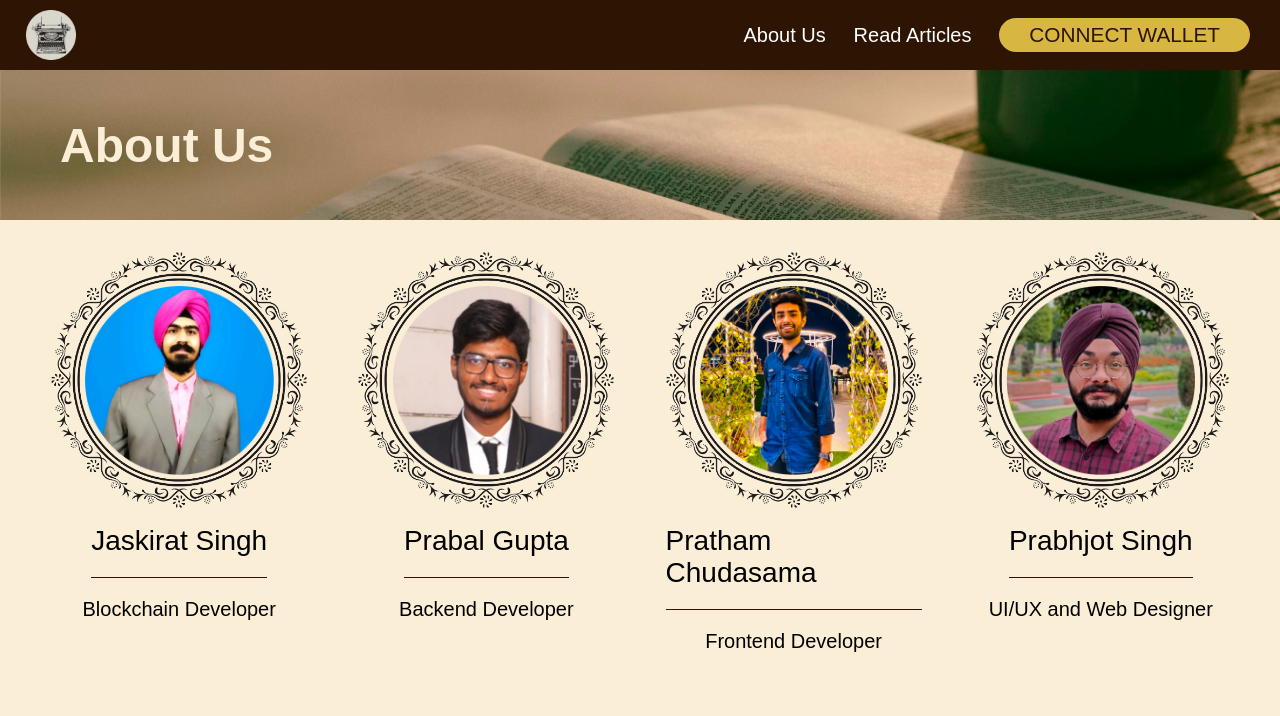
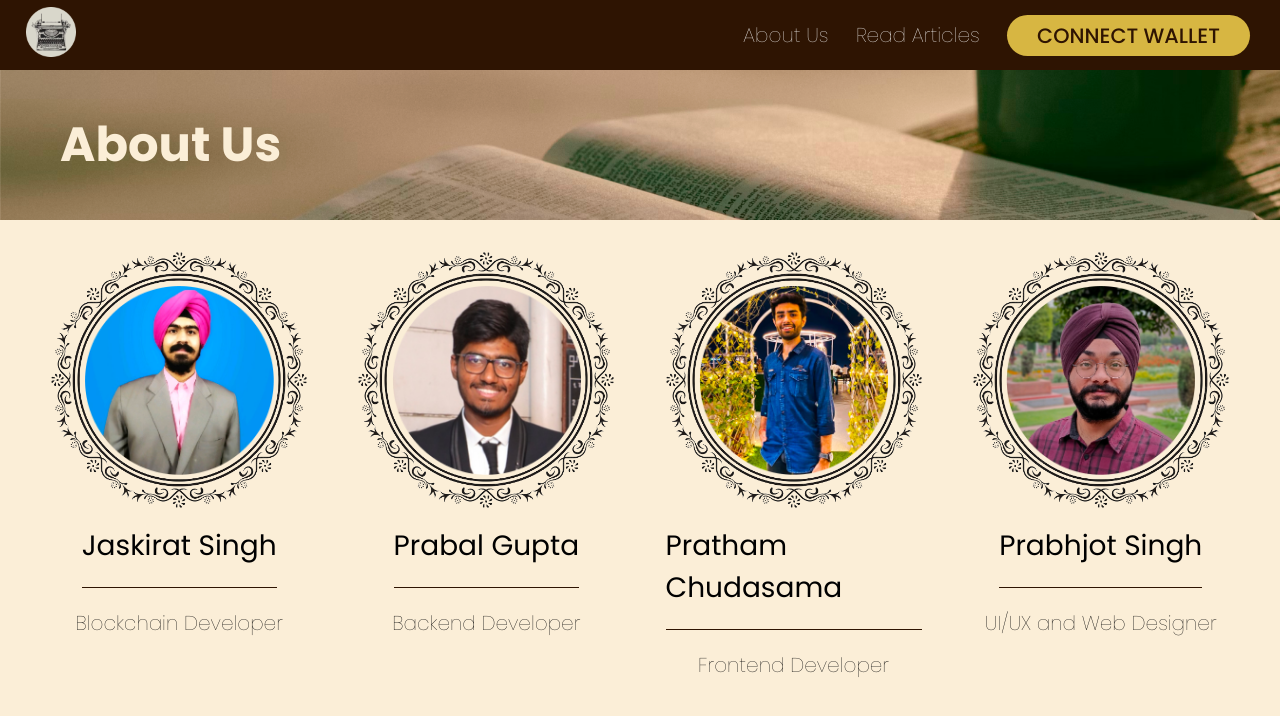
Before and after one commit to PrabalGupt/opinionect-VSIT05, a React (Create React App) app in the folder client/: page /About in a window 1280 px wide. Shown: the top 716 px of the page. Built offline with nearby package versions, Linux system fonts and the light colour scheme.

Commit message:
added fonts

```diff
--- a/client/src/components/AllArticles.js
+++ b/client/src/components/AllArticles.js
@@ -47,7 +47,7 @@ const AllArticles = () => {
   return (
     <div>
       <div className="articles-heading-container">
-        <h2 className='articles-heading'>News Articles</h2>
+        <h2 className='articles-heading chomsky'>News Articles</h2>
       </div>
       {articles.map((content, index) => (
         <div className='all-articles-article-container' key={index}>
--- a/client/src/components/Home.js
+++ b/client/src/components/Home.js
@@ -4,6 +4,7 @@ const Home = () => {
   return (
     <div>
       <img className='home-top-background' src='images/typewriter-background.svg' alt='printer'></img>
+
     </div>
   )
 }
--- a/client/src/components/Navbar.js
+++ b/client/src/components/Navbar.js
@@ -1,5 +1,5 @@
-import React, { useState } from 'react';
-import { Link } from 'react-router-dom';
+import React, { useState } from "react";
+import { Link } from "react-router-dom";
 
 const Navbar = () => {
 	const [userHash, setUserHash] = useState(null);
@@ -7,26 +7,44 @@ const Navbar = () => {
 	const connect = async () => {
 		if (typeof window.ethereum !== "undefined") {
 			try {
-        const accounts = await window.ethereum.request({ method: "eth_requestAccounts" });
+				const accounts = await window.ethereum.request({
+					method: "eth_requestAccounts",
+				});
 				setUserHash(accounts[0]);
 			} catch (error) {
 				console.error("Error connecting wallet:", error);
 			}
 		}
-  }
+	};
 
 	return (
-    <div className='navbar'>
-      <img className="logo" src='./images/typewriter.png' alt='printer'></img>
-      <Link className='nav-about-us nav-link' to="/About">About Us</Link>
-      <Link className='nav-read-articles nav-link' to="/Articles">Read Articles</Link>
+		<div className="navbar">
+			<Link to="/">
+				<img
+					className="logo"
+					src="./images/typewriter.png"
+					alt="printer"
+				></img>
+			</Link>
+			<Link className="nav-about-us nav-link" to="/About">
+				About Us
+			</Link>
+			<Link className="nav-read-articles nav-link" to="/Articles">
+				Read Articles
+			</Link>
 			{userHash ? (
 				<span>{userHash}</span>
 			) : (
-        <Link to="/Articles" onClick={connect} className='signin-button'>CONNECT WALLET</Link>
+				<Link
+					to="/Articles"
+					onClick={connect}
+					className="signin-button"
+				>
+					CONNECT WALLET
+				</Link>
 			)}
 		</div>
 	);
-}
+};
 
 export default Navbar;
--- a/client/src/index.css
+++ b/client/src/index.css
@@ -1,63 +1,70 @@
-body {
-  margin: 0;
-  font-family: -apple-system, BlinkMacSystemFont, 'Segoe UI', 'Roboto', 'Oxygen',
-    'Ubuntu', 'Cantarell', 'Fira Sans', 'Droid Sans', 'Helvetica Neue',
-    sans-serif;
-  -webkit-font-smoothing: antialiased;
-  -moz-osx-font-smoothing: grayscale;
+@import url("https://fonts.googleapis.com/css2?family=Poppins:ital,wght@0,100;0,200;0,300;0,400;0,500;0,600;0,700;0,800;0,900;1,100;1,200;1,300;1,400;1,500;1,600;1,700;1,800;1,900&display=swap");
+
+@font-face {
+    font-family: "chomsky";
+    src: url("../chomsky.regular.otf");
 }
 
+* {
+	margin: 0;
+	padding: 0;
+	box-sizing: border-box;
+    font-family: "Poppins", sans-serif;
+}
+
+
+
 code {
-  font-family: source-code-pro, Menlo, Monaco, Consolas, 'Courier New',
+	font-family: source-code-pro, Menlo, Monaco, Consolas, "Courier New",
 		monospace;
 }
 
-.App{
-    font-family: 'Montserrat', sans-serif;
+.App {
+	font-family: "Montserrat", sans-serif;
 }
 
-.navbar{
-    background-color: #2E1402;
+.navbar {
+	background-color: #2e1402;
 	height: 70px;
 	display: flex;
 	justify-content: space-between;
 	align-items: center;
 }
 
-.logo{
+.logo {
 	margin-left: 2vw;
 	height: 50px;
 }
 
-.nav-about-us{
+.nav-about-us {
 	margin-left: 50vw;
 }
 
-.nav-link{
+.nav-link {
 	font-size: 20px;
 	text-decoration: none;
 	color: white;
 	font-weight: 100;
 }
 
-.nav-heading{
-    font-family: 'Kalnia', serif;
+.nav-heading {
+	font-family: "Kalnia", serif;
 	font-weight: 500;
-    color: #C1A554;
+	color: #c1a554;
 	font-size: 25px;
 }
 
-.tagline{
-    color: #C1A554;
+.tagline {
+	color: #c1a554;
 	font-size: 13px;
 	font-weight: 400;
 }
 
-.signin-button{
-    color: #2E1402;
+.signin-button {
+	color: #2e1402;
 	text-decoration: none;
 	font-size: 1.3em;
-    background-color: #D7B642;
+	background-color: #d7b642;
 	/* border: 3px solid #C1A554 ; */
 	border-radius: 30px;
 	padding: 5px 30px;
@@ -67,16 +74,16 @@ code {
 }
 
 .signin-button:hover {
-    color: #D7B642;
-    background-color: #2E1402;
-    border: 1px solid #D7B642;
+	color: #d7b642;
+	background-color: #2e1402;
+	border: 1px solid #d7b642;
 }
 
-.home-top-background{
+.home-top-background {
 	width: 100vw;
 }
 
-.articles-heading-container{
+.articles-heading-container {
     background-image: url("images/iphone-background.svg");
 	/* background-size:cover;
     overflow-x: hidden; */
@@ -86,61 +93,65 @@ code {
 	background-position: -200px 0px;
 }
 
-.articles-heading{
+.chomsky{
+    font-family: 'chomsky';
+}
+
+.articles-heading {
 	/* height: inherit; */
 	padding-left: 60px;
 	font-size: 3em;
-    color: #2E1402;
+	color: #2e1402;
 	/* background: linear-gradient(to right, #2E1402, transparent);
     background-color: red; */
 }
 
-.short-article-holder{
+.short-article-holder {
 	padding: 10px 50px;
 }
 
-.all-articles-article{
+.all-articles-article {
 	text-decoration: none;
 	color: white;
-    background-color: #2E1402;
+	background-color: #2e1402;
 	display: inline-block;
 	width: 70vw;
 	margin: 20px;
 	padding: 20px;
-    opacity:0.5;
+	opacity: 0.5;
 }
 
-.all-articles-article-container{
+.all-articles-article-container {
 	/* padding: auto; */
-    text-align:center;
+	text-align: center;
 }
 
-body{
-    background-color: #FBEED7;
+body {
+	background-color: #fbeed7;
 }
 
-.article-title{
+.article-title {
 	color: white;
-    background-color: #2E1402;
+	background-color: #2e1402;
 	display: inline-block;
 	/* width: 70vw; */
 	margin: 20px 5vw;
 	padding: 20px;
-    opacity:0.5;
+	opacity: 0.5;
 	max-width: 70vw;
 }
 
-.article-body{
+.article-body {
 	color: white;
-    background-color: #2E1402;
+	background-color: #2e1402;
 	display: inline-block;
 	width: 70vw;
 	margin: 20px 5vw;
 	padding: 20px;
-    opacity:0.5;
+	opacity: 0.5;
 }
 
-.comments-heading{
+.comments-heading {
 	margin: 20px 5vw;
 	width: 70vw;
 	border-bottom: 3px solid black;
@@ -148,11 +159,11 @@ body{
 	font-size: 30px;
 }
 
-.comment-text-input-holder{
+.comment-text-input-holder {
 	display: block;
 }
 
-.comment-text-input{
+.comment-text-input {
 	/* outline: 0; */
 	border: 0;
 	background: transparent;
@@ -163,8 +174,8 @@ body{
 	border-bottom: 2px solid black;
 }
 
-.comment-post-button{
-    background-color: #2E1402;
+.comment-post-button {
+	background-color: #2e1402;
 	color: white;
 	margin-left: calc(40px + 70vw);
 	border-radius: 20px;
@@ -172,18 +183,18 @@ body{
 	width: 70px;
 }
 
-.comments-list-comment-holder{
+.comments-list-comment-holder {
 	padding: 0;
 }
 
-.comments-list-comment{
+.comments-list-comment {
 	color: white;
-    background-color: #2E1402;
+	background-color: #2e1402;
 	display: inline-block;
 	width: 70vw;
 	margin: 20px 5vw;
 	padding: 20px;
-    opacity:0.5;
+	opacity: 0.5;
 }
 
 .about-us-hero-section {
@@ -197,7 +208,7 @@ body{
 .about-us-heading {
 	padding-left: 60px;
 	font-size: 3em;
-    color: #FBEED7;
+	color: #fbeed7;
 }
 
 .persons-container {
@@ -233,7 +244,7 @@ body{
 
 .person-name {
 	font-size: 1.75em;
-    border-bottom: 1px solid #2E1402;
+	border-bottom: 1px solid #2e1402;
 	padding-bottom: 20px;
 	margin-top: 10px;
 	margin-bottom: 10px;
```
Also changed, not shown: client/chomsky.regular.otf (added). Lines whose indentation alone changed are shown as unchanged.
